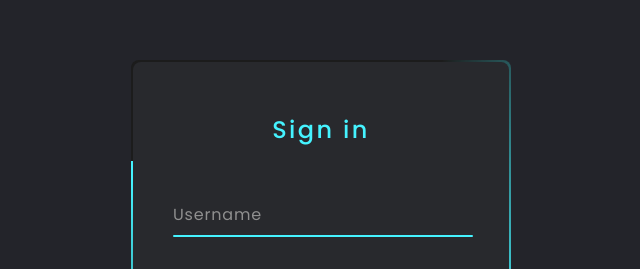
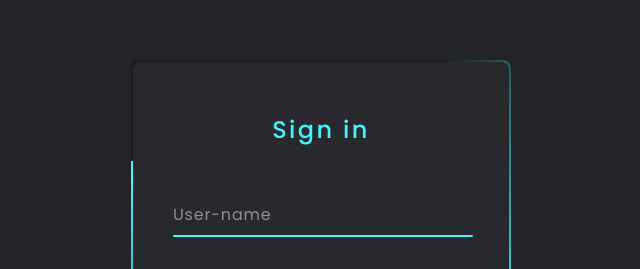
Before and after one commit to rudra016/AnimatedLoginForm, a plain HTML site: page index.html in a window 1280 px wide. Shown: the part 118-387 px from the top of the page, 319-959 px from the left. Drawn offline with Linux system fonts and the light colour scheme.

Commit message:
Update index.html

```diff
--- a/index.html
+++ b/index.html
@@ -11,7 +11,7 @@
 			<h2>Sign in</h2>
 			<div class="inputBox">
 				<input type="text" required="required">
-				<span>Username</span>
+				<span>User-name</span>
 				<i></i>
 			</div>
 			<div class="inputBox">
```
